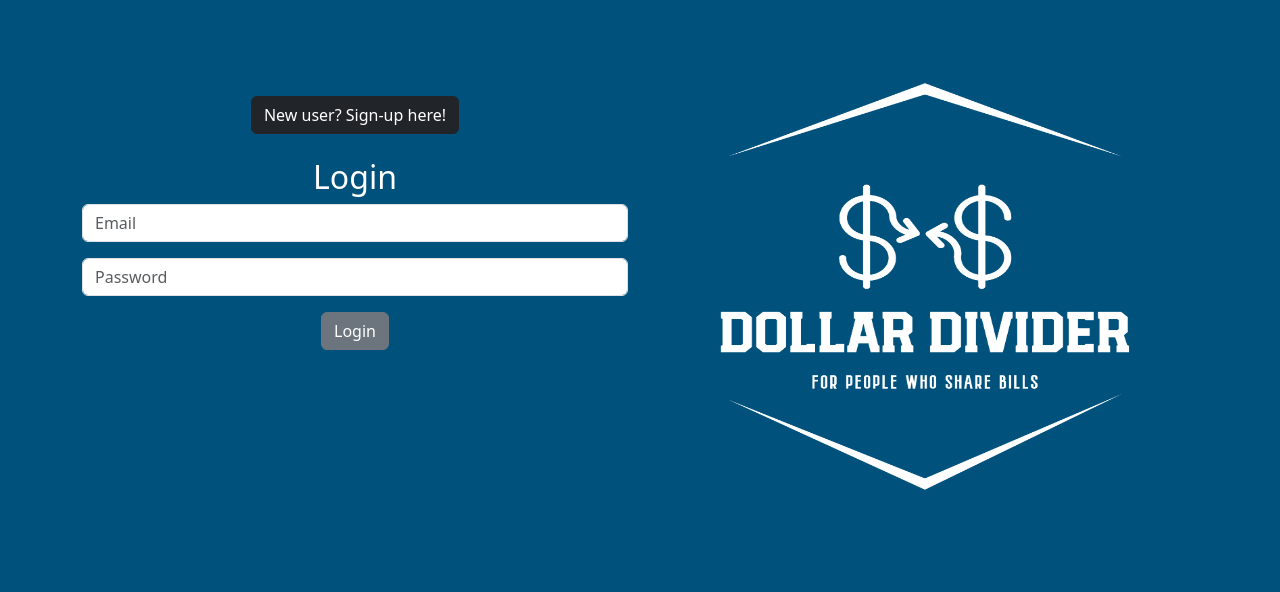
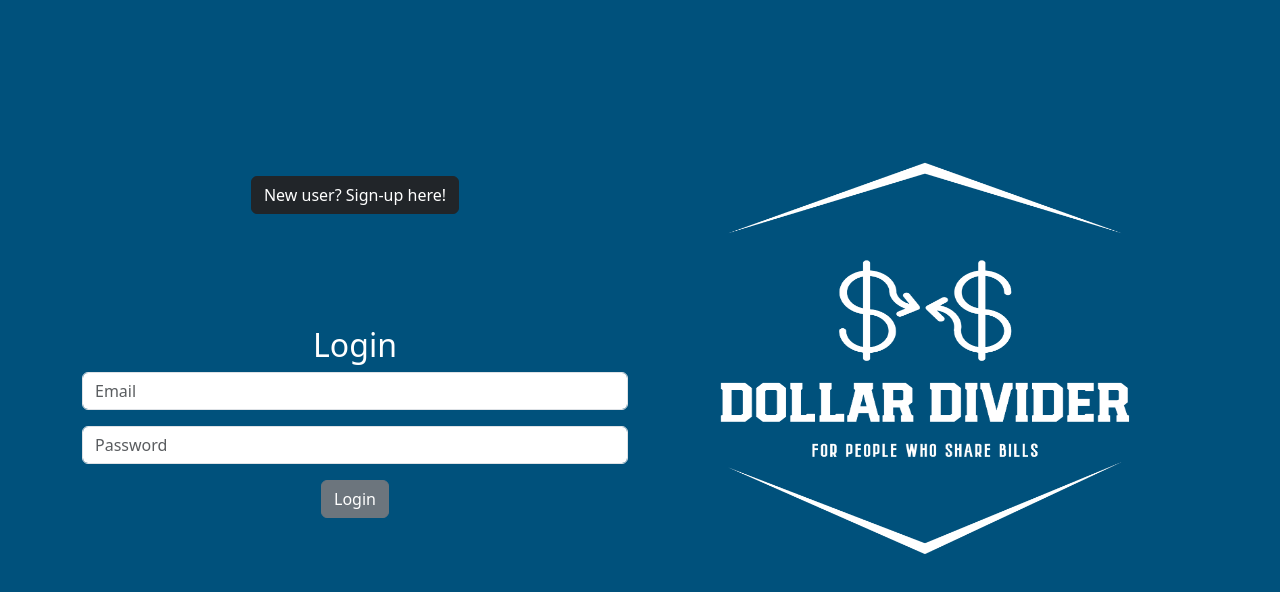
Before and after one commit to nisequence/Dollar-Divider, a React (Create React App) app in the folder client/dollar-divider/: page / in a window 1280 px wide. Shown: the top 592 px of the page. Built offline with nearby package versions, Linux system fonts and the light colour scheme.

Commit message:
in-class changes

```diff
--- a/client/dollar-divider/src/App.css
+++ b/client/dollar-divider/src/App.css
@@ -5,6 +5,24 @@
   height: 100vh;
 }
 
+/* #loginPage {
+  width: 100%;
+  height: 15vh; */
+
+  #loginBtn{
+    margin-top: 10vh;
+  }
+
+  #login {
+    padding-top: 11vh;
+  }
+  #register {
+    /* padding-top: 10vh; */
+  }
+#logoAuth {
+  padding-top: 10vh;
+}
+/* } */
 #logoSidebar {
   padding: 0.5rem;
 }
@@ -372,10 +390,27 @@ align-items: center;
   color: black;
 }
 
+#opencardBtn, #btn {
+  background-color: #237eae;
+  border-color: #00517c;
+  color: rgb(225, 225, 225);
+}
+
+
+
+#opencardBtn, #btn:hover {
+  background-color: #1c668d;
+  border-color: #00517c;
+  color: rgb(225, 225, 225);
+}
+
 #copyAlert {
   padding: 0rem;
+  margin-left: 8.75em;
   background-color: #5d9abb;
   color: white;
+  width: 13em;
+  min-width: fit-content;
 }
 
 #copyAlert > .btn-close {
--- a/client/dollar-divider/src/components/auth/Auth.jsx
+++ b/client/dollar-divider/src/components/auth/Auth.jsx
@@ -29,6 +29,7 @@ export default function Auth(props) {
 
   return (
     <>
+      <div id="loginPage"></div>
       <Container>
         <Row>
           <br />
@@ -40,7 +41,7 @@ export default function Auth(props) {
         <Row>
           <Col md="6">
             <br />
-            <Button onClick={swapForm} color="dark">
+            <Button id="loginBtn" onClick={swapForm} color="dark">
               {button}
             </Button>
             <br />
--- a/client/dollar-divider/src/components/auth/login/Login.jsx
+++ b/client/dollar-divider/src/components/auth/login/Login.jsx
@@ -46,7 +46,7 @@ export default function Login({ updateToken }) {
     }
   };
   return (
-    <>
+    <div id="login">
       <h2>Login</h2>
       <Form onSubmit={handleSubmit}>
         <FormGroup>
@@ -67,6 +67,6 @@ export default function Login({ updateToken }) {
         </FormGroup>
         <Button type="submit">Login</Button>
       </Form>
-    </>
+    </div>
   );
 }
--- a/client/dollar-divider/src/components/auth/register/Register.jsx
+++ b/client/dollar-divider/src/components/auth/register/Register.jsx
@@ -59,7 +59,7 @@ export default function Register({ updateToken }) {
   }
 
   return (
-    <>
+    <div id="register">
       <h2>Register</h2>
       <Form onSubmit={handleSubmit}>
         <FormGroup>
@@ -94,6 +94,6 @@ export default function Register({ updateToken }) {
         </FormGroup>
         <Button type="submit">Register</Button>
       </Form>
-    </>
+    </div>
   );
 }
--- a/client/dollar-divider/src/components/dashboard/Split/Grouped/Cards/Cards.jsx
+++ b/client/dollar-divider/src/components/dashboard/Split/Grouped/Cards/Cards.jsx
@@ -6,7 +6,7 @@ export default function Cards(props) {
   let owed = props.info[each].owes;
   let userID = props.info[each].userID;
 
-  let filteredTransactions = props.transactions.filter((eachTransaction) => {
+  let filteredTransactions = props.transactions?.filter((eachTransaction) => {
     return eachTransaction.ownerID === userID;
   });
 
--- a/client/dollar-divider/src/components/dashboard/bills/Calendar/Cards/OpenCard/MemberView.jsx
+++ b/client/dollar-divider/src/components/dashboard/bills/Calendar/Cards/OpenCard/MemberView.jsx
@@ -24,7 +24,7 @@ export default function MemberView(props) {
 
   return (
     <>
-      <Button color="info" onClick={toggle}>
+      <Button id="btn" color="info" onClick={toggle}>
         <BsFillEnvelopePaperFill />
       </Button>
       <Modal isOpen={modal} toggle={toggle}>
--- a/client/dollar-divider/src/components/dashboard/bills/Calendar/Cards/OpenCard/OpenCard.jsx
+++ b/client/dollar-divider/src/components/dashboard/bills/Calendar/Cards/OpenCard/OpenCard.jsx
@@ -119,7 +119,7 @@ export default function OpenCard(props) {
 
   return (
     <>
-      <Button color="info" onClick={toggle}>
+      <Button id="opencardBtn" color="info" onClick={toggle}>
         <BsFillEnvelopePaperFill />
       </Button>
       <Modal isOpen={modal} toggle={toggle} fade={false}>
--- a/client/dollar-divider/src/components/dashboard/budgets/Budgets.jsx
+++ b/client/dollar-divider/src/components/dashboard/budgets/Budgets.jsx
@@ -5,7 +5,9 @@ import { useState, useEffect } from "react";
 export default function Budgets(props) {
   let url;
   const [budgets, setBudgets] = useState([]);
-  let [total, setTotal] = useState();
+  // let [total, setTotal] = useState();
+
+const [total, setTotal] = useState(0);
   const calculateTotal = async (data) => {
     let totalToDivide = 0;
     for (let x = 0; x < data?.length; x++) {
```
